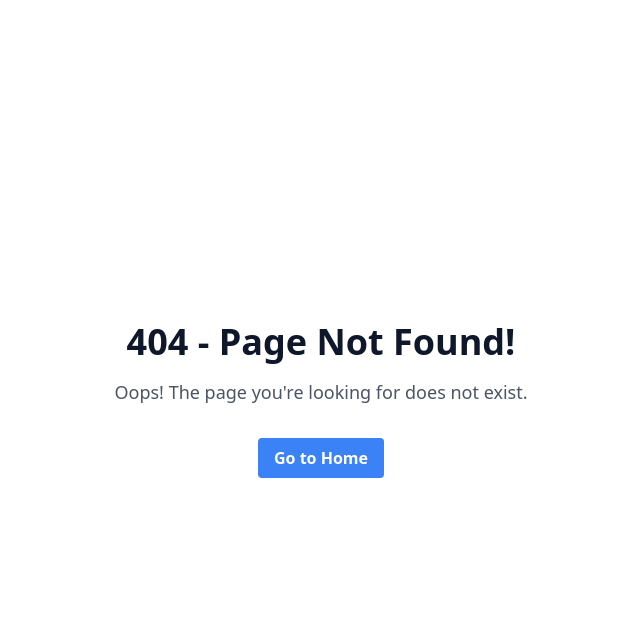
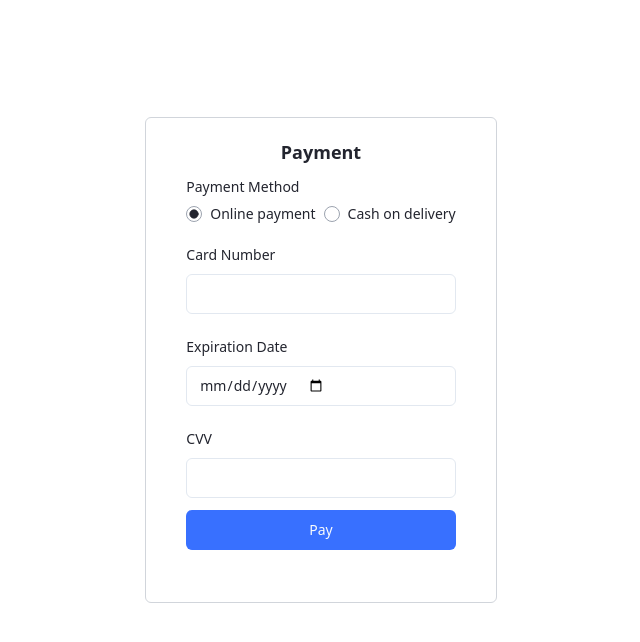
Before and after one commit to Md-RonyAhmed/tech-net-react-redux-web-app, a React (Vite) app: page /payment in a window 1280 px wide. Before the commit this address had no page. Shown: the top 642 px of the page, without its empty margins (319-959 px from the left). Built offline with nearby package versions, Linux system fonts and the light colour scheme.

Commit message:
[DONE] payment page

```diff
--- /dev/null
+++ b/src/pages/Payment.tsx
@@ -0,0 +1,50 @@
+import { Button } from '@/components/ui/button';
+import { Input } from '@/components/ui/input';
+import { Label } from '@/components/ui/label';
+import { RadioGroup, RadioGroupItem } from '@/components/ui/radio-group';
+
+export default function Payment() {
+  return (
+    <>
+      <div className="flex justify-center items-center h-[calc(100vh-80px)] gap-10 text-primary">
+        <div className="border border-gray-300 rounded-md p-10 pt-5 overflow-auto">
+          <h1 className="mb-2 font-bold text-lg text-center">Payment</h1>
+          <div className="w-full">
+            <Label htmlFor="paymentMethod">Payment Method</Label>
+            <RadioGroup defaultValue="online" className="flex mt-2">
+              <div className="flex items-center space-x-2">
+                <RadioGroupItem
+                  value="online"
+                  id="r1"
+                  className="border border-gray-400"
+                />
+                <Label htmlFor="r1">Online payment</Label>
+              </div>
+              <div className="flex items-center space-x-2">
+                <RadioGroupItem
+                  value="cash"
+                  id="r2"
+                  className="border border-gray-400"
+                />
+                <Label htmlFor="r2">Cash on delivery</Label>
+              </div>
+            </RadioGroup>
+          </div>
+          <div className="mt-5">
+            <Label htmlFor="cardNumber">Card Number</Label>
+            <Input type="number" id="cardNumber" className="mt-2" required />
+          </div>
+          <div className="mt-5">
+            <Label htmlFor="expirationDate">Expiration Date</Label>
+            <Input type="date" id="expirationDate" className="mt-2" required />
+          </div>
+          <div className="mt-5">
+            <Label htmlFor="cvv">CVV</Label>
+            <Input type="text" id="cvv" className="mt-2" required />
+          </div>
+          <Button className="w-full my-3">Pay</Button>
+        </div>
+      </div>
+    </>
+  );
+}
--- a/src/routes/routes.tsx
+++ b/src/routes/routes.tsx
@@ -7,6 +7,7 @@ import Products from '@/pages/Products';
 import Checkout from '@/pages/Checkout';
 import Signup from '@/pages/Signup';
 import ProductDetails from '@/pages/ProductDetails';
+import Payment from '@/pages/Payment';
 
 const routes = createBrowserRouter([
   {
@@ -40,6 +41,10 @@ const routes = createBrowserRouter([
     element: <Signup />,
   },
   {
+    path: '/payment',
+    element: <Payment />,
+  },
+  {
     path: '*',
     element: <NotFound />,
   },
```
